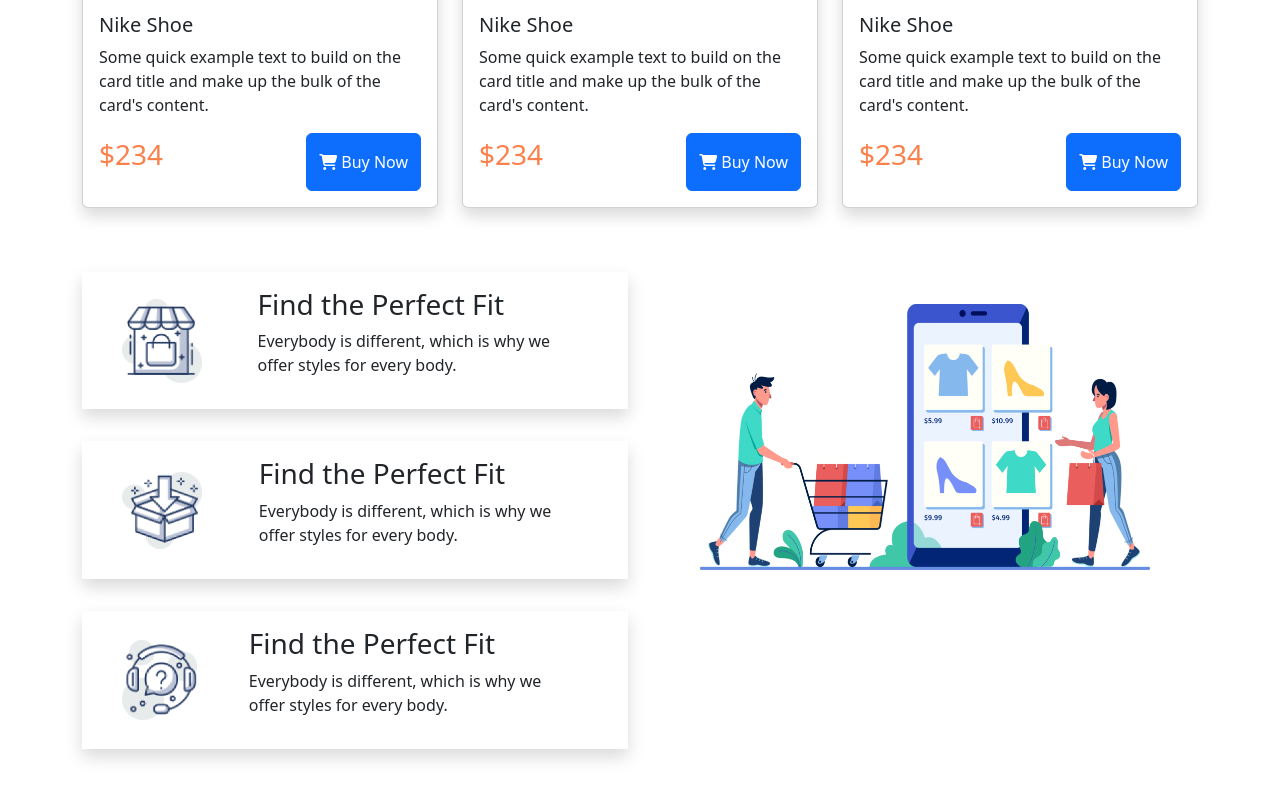
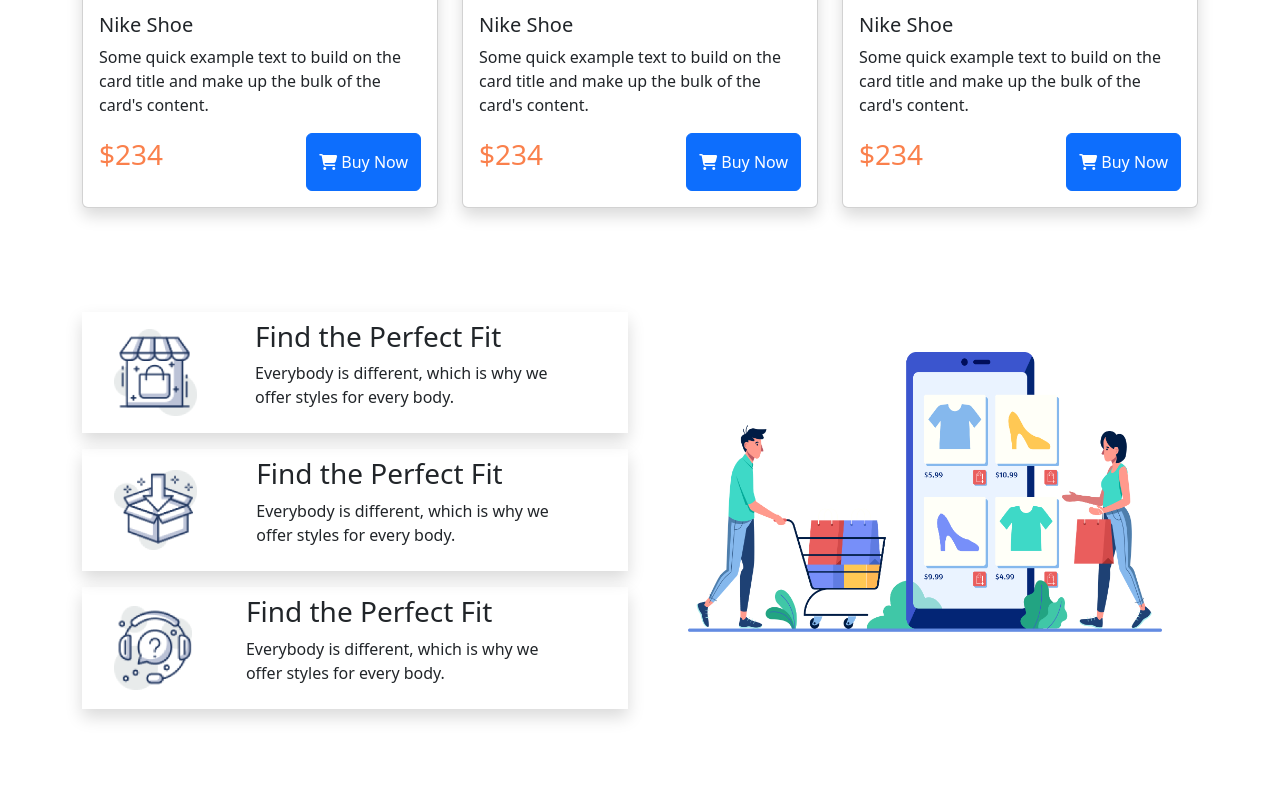
Before and after one commit to anamul-github/nike-react, a plain HTML site: page index.html in a window 1280 px wide. Shown: the part 1820-2620 px from the top of the page. Drawn offline with nearby package versions, Linux system fonts and the light colour scheme.

Commit message:
added-content

```diff
--- a/index.html
+++ b/index.html
@@ -17,9 +17,9 @@
 <body>
     <!-- Header Start  -->
     <header class="custom-bg">
-        <div class="p-5 d-flex justify-content-center align-items-center w-100">
+        <div class="p-5 d-lg-flex justify-content-center align-items-center w-100">
             <div class="p-5 w-50">
-                <img class="img-fluid" src="./images/Group 33092.png" alt="">
+                <img class="img-fluid w-100" src="./images/Group 33092.png" alt="">
             </div>
             <div class="w-50 p-5 m-3">
                 <h1 class="display-2 fw-bold"><span class="span-color">NIKE REACT</span> <br> INFINITY RUN 2</h1>
@@ -35,7 +35,7 @@
 
     <main>
         <!-- Casual Shoes  -->
-        <section class="container mt-5">
+        <section class="container my-5">
             <h3 class="fw-bold">CASUAL SHOES</h3>
             <div class="row row-cols-1 row-cols-md-2 row-cols-lg-3 mt-3 g-4">
                 <!-- single shoe  -->
@@ -166,11 +166,11 @@
         </section>
 
         <!-- Bootstrap Grid Section Here  -->
-        <section class="container my-5">
+        <section class="container my-5 py-5">
             <div class="row">
-                <div class="col-6 d-flex justify-content-center align-items-center">
+                <div class="col-lg-6 col-sm-12">
                     <div class="d-flex flex-column">
-                        <div class="d-flex justify-content-center align-items-center shadow p-3 my-3">
+                        <div class="d-flex justify-content-center align-items-center shadow p-2 my-2">
                             <div>
                                 <img class="img-fluid w-50 ms-4" src="./icons/image 12.png" alt="">
                             </div>
@@ -181,7 +181,7 @@
                                 </p>
                             </div>
                         </div>
-                        <div class="d-flex justify-content-center align-items-center shadow p-3 my-3">
+                        <div class="d-flex justify-content-center align-items-center shadow p-2 my-2">
                             <div>
                                 <img class="img-fluid w-50 ms-4" src="./icons/image 13.png" alt="">
                             </div>
@@ -192,7 +192,7 @@
                                 </p>
                             </div>
                         </div>
-                        <div class="d-flex justify-content-center align-items-center shadow p-3 my-3">
+                        <div class="d-flex justify-content-center align-items-center shadow p-2 my-2">
                             <div>
                                 <img class="img-fluid w-50 ms-4" src="./icons/image 14.png" alt="">
                             </div>
@@ -204,13 +204,10 @@
                             </div>
                         </div>
                     </div>
-
-
                 </div>
 
-                <div class="col-6">
-                    <div">
-                        <img class="img-fluid w-100 p-5" src="./icons/XMLID 1.png" alt="">
+                <div class="col-lg-6 col-sm-12 p-5">
+                    <img class="img-fluid w-100" src="./icons/XMLID 1.png" alt="">
                 </div>
             </div>
         </section>
```
